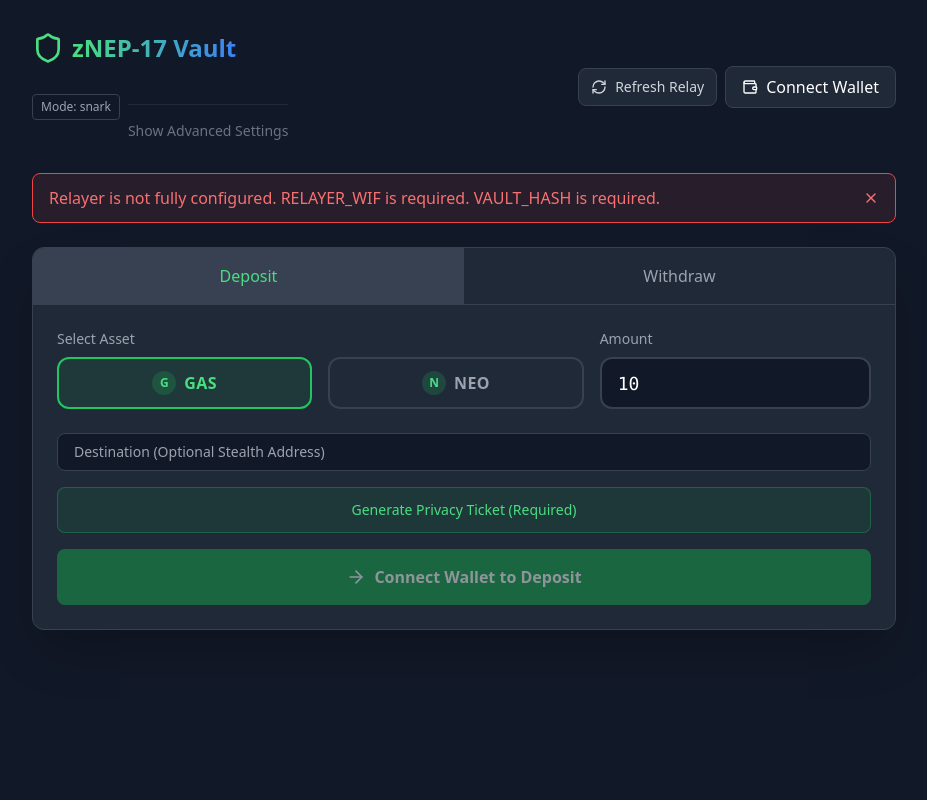
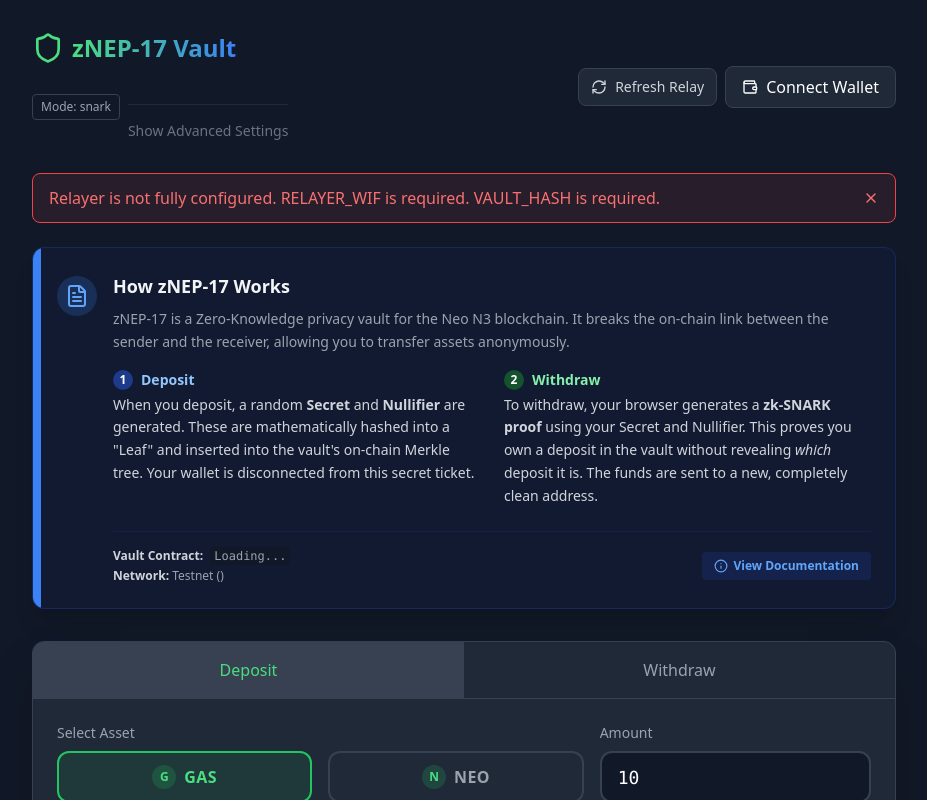
Before and after one commit to r3e-network/znep17, a Next.js app in the folder web/: page / in a window 1280 px wide. Shown: the top 800 px of the page, without its empty margins (176-1103 px from the left). Built offline with nearby package versions, Linux system fonts and the light colour scheme; no server answers.

Commit message:
feat: add comprehensive explanation card to frontend

```diff
--- a/web/app/page.tsx
+++ b/web/app/page.tsx
@@ -1,7 +1,7 @@
 "use client";
 
 import { useCallback, useEffect, useState } from "react";
-import { Wallet, ArrowRight, Shield, Activity, X, RefreshCw, Copy, Check } from "lucide-react";
+import { Wallet, ArrowRight, Shield, Activity, X, RefreshCw, Copy, Check, Info, FileText } from "lucide-react";
 import { wallet } from "@cityofzion/neon-js";
 import { poseidon1Bls, poseidon4Bls } from "./lib/blsPoseidon";
 
@@ -712,6 +712,48 @@ export default function Home() {
         </div>
       )}
 
+      {/* Documentation Section */}
+      <div className="mb-8 rounded-xl border border-blue-900/50 bg-blue-950/20 p-6 shadow-xl relative overflow-hidden">
+        <div className="absolute top-0 left-0 w-2 h-full bg-blue-500"></div>
+        <div className="flex items-start gap-4">
+          <div className="mt-1 bg-blue-500/20 p-2 rounded-full text-blue-400">
+            <FileText className="h-6 w-6" />
+          </div>
+          <div>
+            <h2 className="text-lg font-bold text-gray-100 mb-2">How zNEP-17 Works</h2>
+            <p className="text-sm text-gray-400 mb-4 leading-relaxed">
+              zNEP-17 is a Zero-Knowledge privacy vault for the Neo N3 blockchain. It breaks the on-chain link between the sender and the receiver, allowing you to transfer assets anonymously.
+            </p>
+            <div className="grid grid-cols-1 md:grid-cols-2 gap-6 text-sm text-gray-300">
+              <div>
+                <h3 className="font-semibold text-blue-300 mb-1 flex items-center gap-2"><span className="bg-blue-900 text-white rounded-full w-5 h-5 flex items-center justify-center text-xs">1</span> Deposit</h3>
+                <p className="leading-relaxed">When you deposit, a random <strong>Secret</strong> and <strong>Nullifier</strong> are generated. These are mathematically hashed into a &quot;Leaf&quot; and inserted into the vault&apos;s on-chain Merkle tree. Your wallet is disconnected from this secret ticket.</p>
+              </div>
+              <div>
+                <h3 className="font-semibold text-green-300 mb-1 flex items-center gap-2"><span className="bg-green-900 text-white rounded-full w-5 h-5 flex items-center justify-center text-xs">2</span> Withdraw</h3>
+                <p className="leading-relaxed">To withdraw, your browser generates a <strong>zk-SNARK proof</strong> using your Secret and Nullifier. This proves you own a deposit in the vault without revealing <i>which</i> deposit it is. The funds are sent to a new, completely clean address.</p>
+              </div>
+            </div>
+
+            <div className="mt-6 pt-4 border-t border-blue-900/30 flex flex-col sm:flex-row gap-4 justify-between items-start sm:items-center">
+              <div className="text-xs text-gray-400">
+                <span className="block mb-1"><strong className="text-gray-300">Vault Contract:</strong> <code className="bg-gray-900 px-1 py-0.5 rounded ml-1 select-all">{vaultHash || process.env.NEXT_PUBLIC_VAULT_HASH || "Loading..."}</code></span>
+                <span className="block"><strong className="text-gray-300">Network:</strong> {networkMagic === 860833102 ? "Mainnet" : "Testnet"} ({networkMagic})</span>
+              </div>
+              <a
+                href="https://github.com/r3e-network/znep17"
+                target="_blank"
+                rel="noreferrer"
+                className="flex items-center gap-1.5 text-xs font-semibold text-blue-400 hover:text-blue-300 transition-colors bg-blue-900/30 px-3 py-1.5 rounded"
+              >
+                <Info className="w-3.5 h-3.5" />
+                View Documentation
+              </a>
+            </div>
+          </div>
+        </div>
+      </div>
+
       <div className="overflow-hidden rounded-xl border border-gray-700 bg-gray-800 shadow-2xl">
         <div className="flex border-b border-gray-700">
           <button
```
